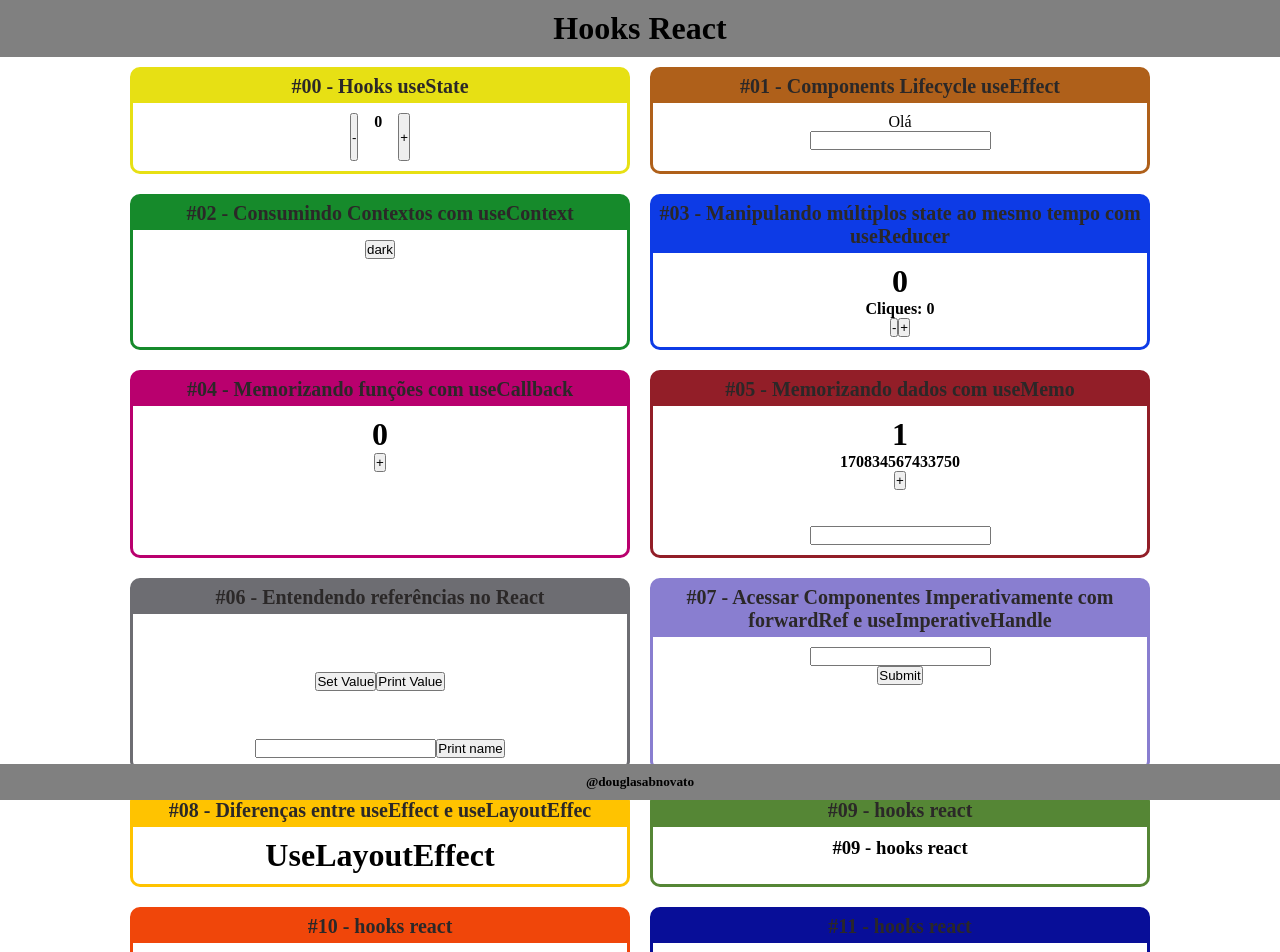
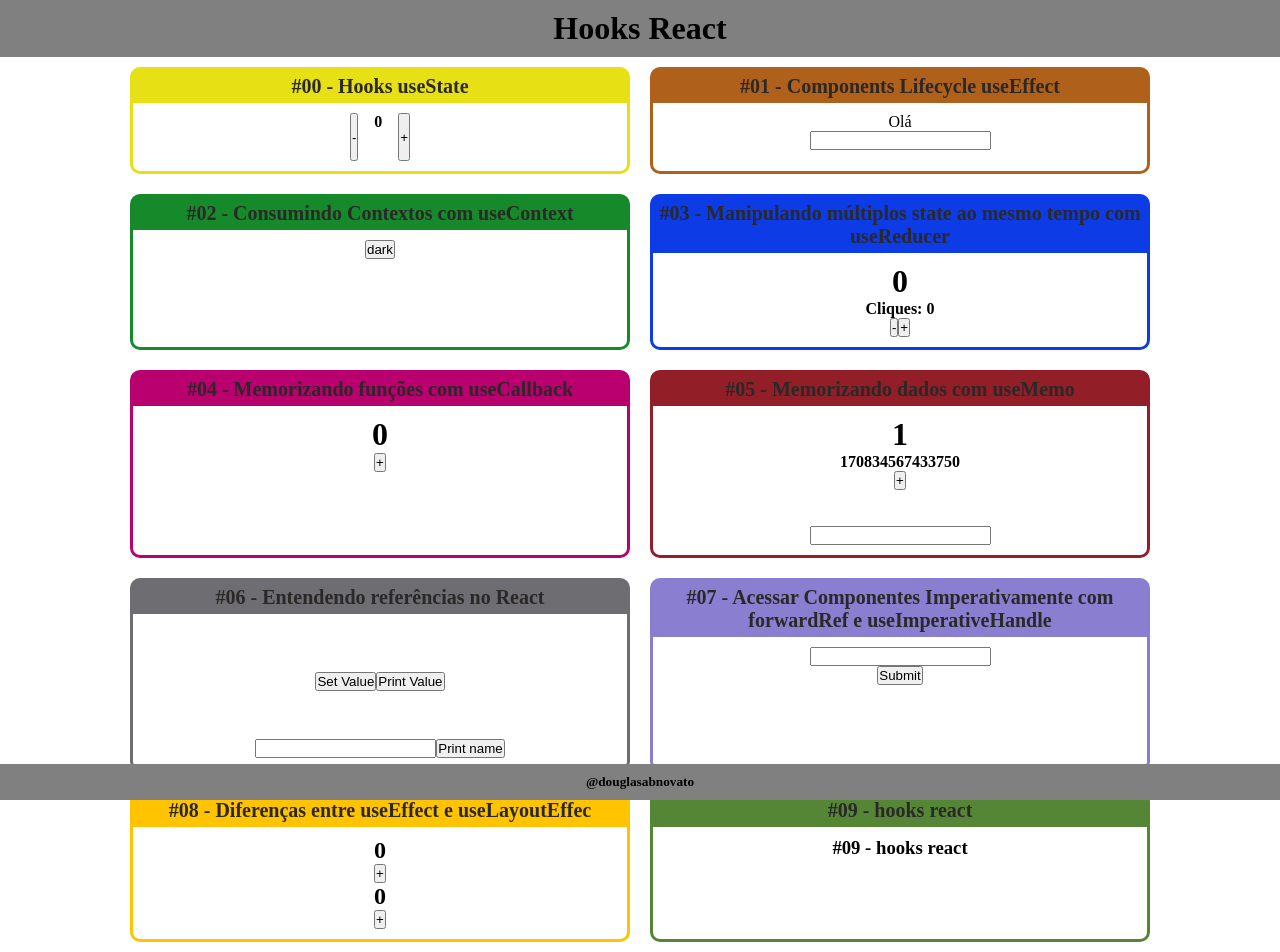
Before and after one commit to douglasabnovato/react-hooks-handbook, a React (Create React App) app: page / in a window 1280 px wide. Shown: the top 952 px of the page. Built offline with nearby package versions, Linux system fonts and the light colour scheme.

Commit message:
componente useLayoutEffect

```diff
--- a/src/components/UseLayoutEffect/index.jsx
+++ b/src/components/UseLayoutEffect/index.jsx
@@ -1,13 +1,66 @@
-import React from "react";
+import React, { useState, useLayoutEffect, useEffect } from "react";
 import "./index.css";
 
 function UseLayoutEffect() {
-
   return (
-    <div className="UseLayoutEffect">
-      <h1>UseLayoutEffect</h1>
+    <div>
+      <UseLayoutEffectFirst />
+      <UseEffectLater />
     </div>
   );
 }
 
+function UseLayoutEffectFirst() {
+  const [counter, setCounter] = useState(0);
+
+  useLayoutEffect(() => {
+    for (let i = 0; i < 5000; i++) {
+      console.log("UseLayoutEffectFirst useLayoutEffect");
+    }
+  }, [counter]);
+
+  function handlePlus() {
+    setCounter((prevState) => prevState + 1);
+  }
+
+  return (
+    <div className="UseLayoutEffect">
+      <h2>{counter}</h2>
+      <button onClick={handlePlus}>+</button>
+    </div>
+  );
+}
+
+function UseEffectLater() {
+  const [counter, setCounter] = useState(0);
+
+  useEffect(() => {
+    console.log("UseEffectLater useEffect 1")
+  }, [])
+
+  useEffect(() => {
+    console.log("UseEffectLater useEffect 2")
+  }, [])
+
+  useEffect(() => {
+    console.log("UseEffectLater useEffect 3")
+  }, [])
+
+  useLayoutEffect(() => {
+    console.log("UseEffectLater useLayoutEffect")
+  }, [])
+
+  function handlePlus() {
+    setCounter((prevState) => prevState + 1);
+  }
+
+  return (
+    <div className="UseLayoutEffect">
+      <h2>{counter}</h2>
+      <button onClick={handlePlus}>+</button>
+    </div>
+  );
+}
+
+
 export default UseLayoutEffect;
```
